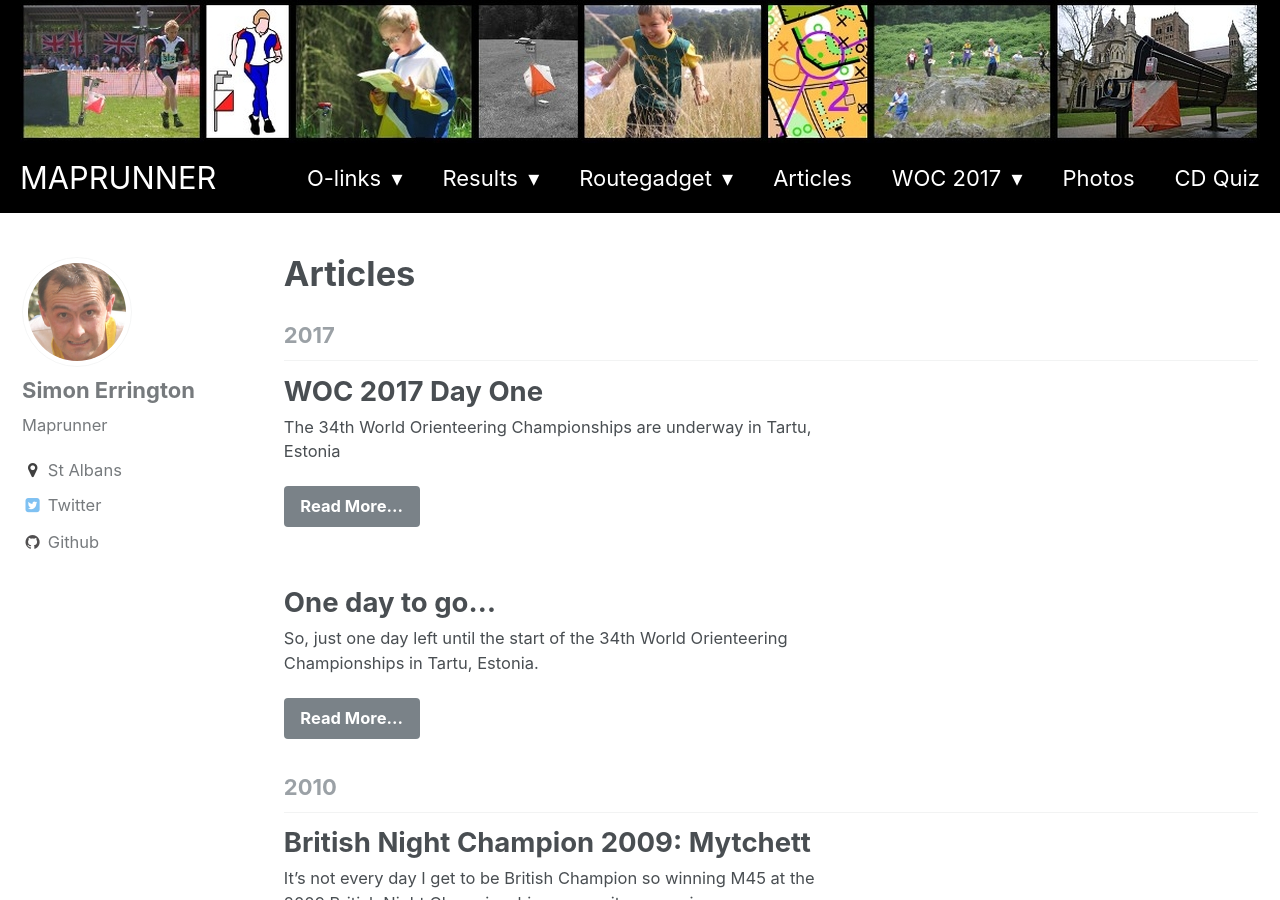
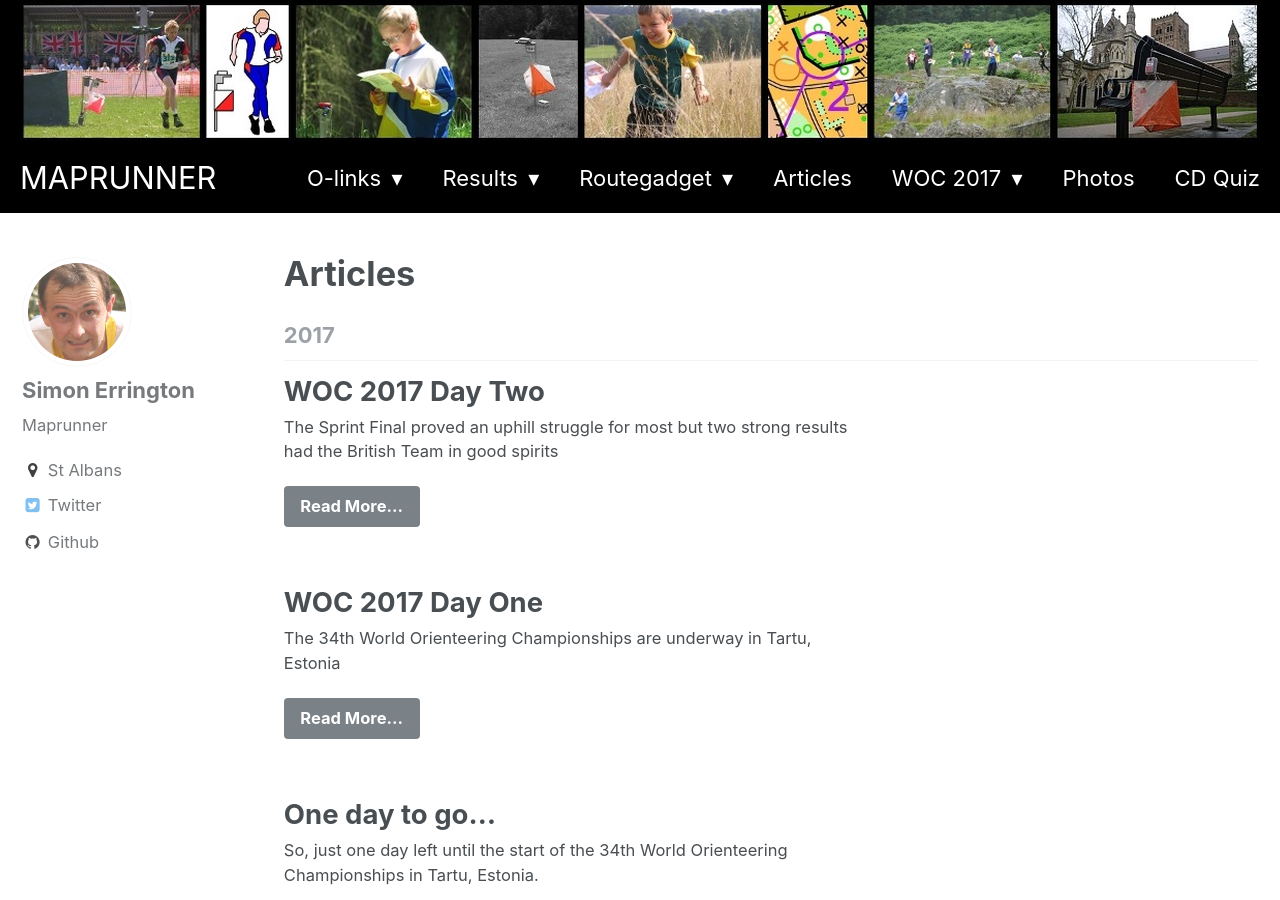
Before and after one commit to Maprunner/maprunner, a Jekyll site: the page built from _pages/articles.md, in a window 1280 px wide and 900 px high. Built offline with Jekyll 4.4.1, drawn with Linux system fonts in a browser that asks for light colours; some of the changed lines change nothing that is shown.

Commit message:
Day Two Summary

```diff
--- a/_pages/woc2017.md
+++ b/_pages/woc2017.md
@@ -27,7 +27,7 @@
 
 Simon and James Errington will be in Estonia reporting the action each day.
 
-[**Latest article:** 'WOC 2017 Day One'](/woc-2017-day-one){: .align-center .text-center .notice--danger}
+[**Latest article:** 'WOC 2017 Day Two'](/woc-2017-day-two){: .align-center .text-center .notice--danger}
 
 * [Report archive](articles/)
 * [Maprunner blog](https://maprunner.blogspot.co.uk/)
--- /dev/null
+++ b/_posts/2017-07-01-woc-2017-day-two.md
@@ -0,0 +1,23 @@
+---
+title: "WOC 2017 Day Two"
+date: 2017-07-01T00:00:00+00:00
+author: james
+permalink: /woc-2017-day-two/
+excerpt: "The Sprint Final proved an uphill struggle for most but two strong results had the British Team in good spirits"
+category:
+  - WOC-2017
+---
+The Sprint Final proved an uphill struggle for most but two strong results had the British Team in good spirits.
+
+## GB News
+The GB team put the loss of Kris Jones behind them as they produced two top 15 finishes with Peter Hodkinson and Chris Smithard coming 13th and 14th respectively, just 0.7 seconds apart. You can read our report all about the day, including some words from World Championships first timer Megan Carter-Davies [here](https://www.britishorienteering.org.uk/news/3794).
+
+## WOC News
+Perhaps the biggest news of the day was World Cup 2017 Round 1 winner and hot favourite Yannick Michiels putting in a performance to forget with his 34th place finish; 0:20 down on eventual winner Daniel Hubmann by the first control, scrappy routechoices left him 0:45 down at the arena passage and 1:27 behind at the end.
+
+I'm sure it's just a coincidence, but I'd like to mention that Belgium and Yannick was [Simon's tip](https://maprunner.blogspot.com.uk/2017/06/gallia-est-omnis-divisa-in-tres-partes.html) for a new country medalling at WOC 2017, and the sadly injured Kris was his tip for a GB medal. Take that as you will.
+
+## Things You Might Have Missed
+I've already mentioned just how close Chris and Peter were at the end today, but did you know it was all on the run-in? Together at the last control, Peter just managed to outsprint his fellow GB team mate - and speaking to the pair of them after the race, Chris reckoned Peter's slick new resistance-reducing haircut might have been the difference. I'd take it Peter - I mean you need someway of explaining that particular root-choice.
+
+![Chris & Peter](/images/woc2017/peter-chris-sprint.jpg){: .align-center }
```
Also changed, not shown: 1 other file.
